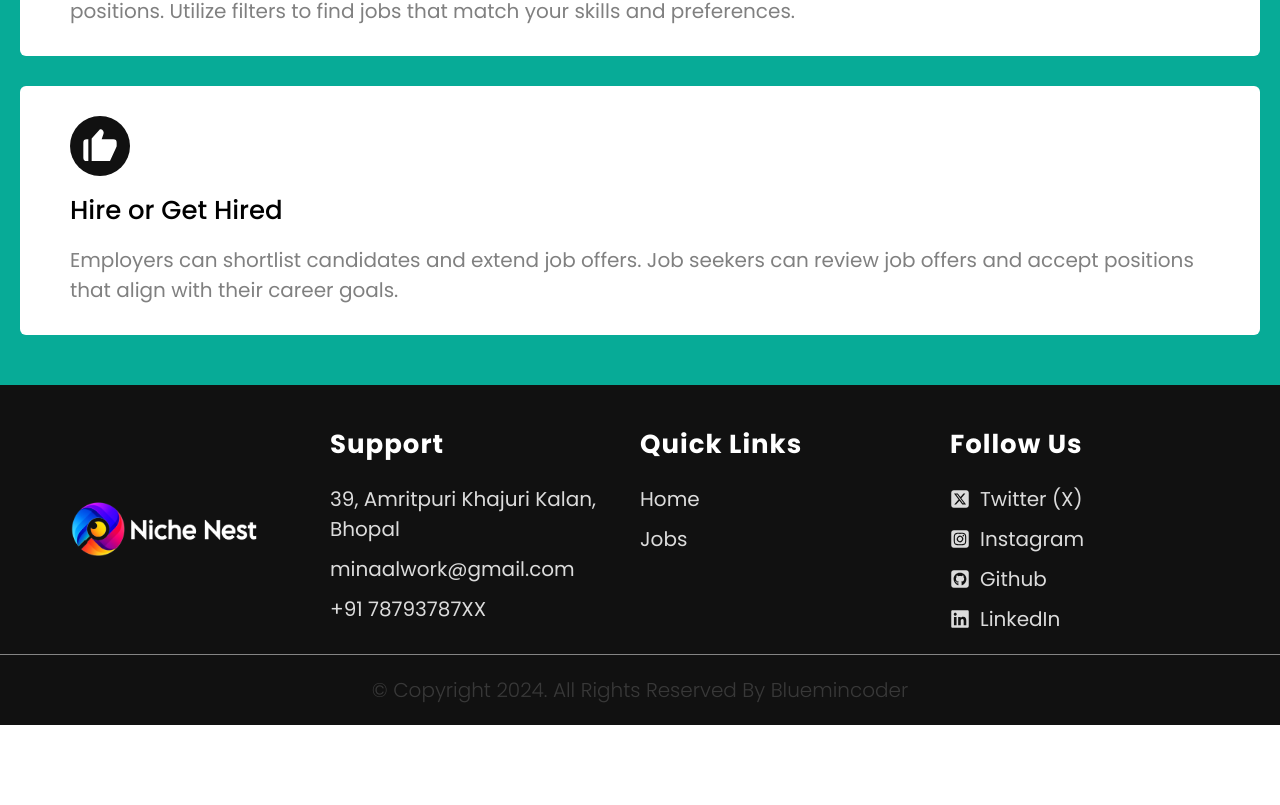
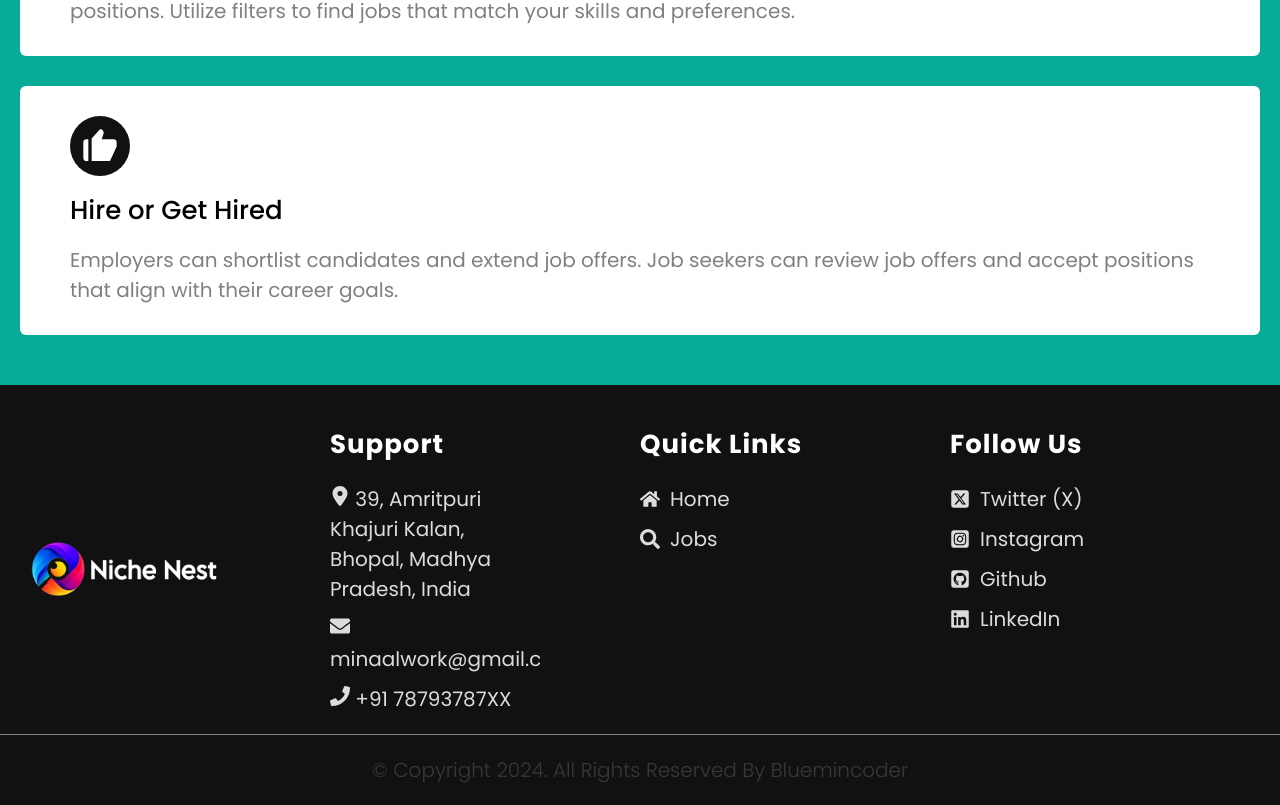
Before and after one commit to bluemincoder/Job-Portal, a React (Vite) app in the folder Client/: page / in a window 1280 px wide. Shown: the part 2173-2978 px from the top of the page. Before the commit the page ends 2898 px from the top, so only its background shows below. Built offline with nearby package versions, Linux system fonts and the light colour scheme; no server answers.

Commit message:
feat: Updated footer

```diff
--- a/Client/src/App.css
+++ b/Client/src/App.css
@@ -258,7 +258,7 @@ footer {
 }
 footer div {
   flex: 1;
-  padding-right: 20px;
+  padding-right: 100px;
 }
 footer div:first-child {
   display: flex;
--- a/Client/src/components/Footer.jsx
+++ b/Client/src/components/Footer.jsx
@@ -7,7 +7,22 @@ import {
     FaYoutube,
     FaLinkedin,
     FaSquareGithub,
+    FaPersonRifle,
+    FaPersonDotsFromLine,
+    FaLocationPin,
+    FaMapLocation,
+    FaLocationDot,
 } from "react-icons/fa6";
+import {
+    FaDashcube,
+    FaEnvelope,
+    FaHome,
+    FaLocationArrow,
+    FaPhone,
+    FaSearch,
+    FaSquare,
+    FaVoicemail,
+} from "react-icons/fa";
 
 const Footer = () => {
     const { isAuthenticated } = useSelector((state) => state.user);
@@ -20,9 +35,24 @@ const Footer = () => {
                 <div>
                     <h4>Support</h4>
                     <ul>
-                      <li>39, Amritpuri Khajuri Kalan, Bhopal</li>
-                      <li>minaalwork@gmail.com</li>
-                      <li>+91 78793787XX</li>
+                        <li>
+                            <span>
+                                <FaLocationDot />
+                            </span>
+                            <span>  39, Amritpuri Khajuri Kalan, Bhopal, Madhya Pradesh, India</span>
+                        </li>
+                        <li>
+                            <span>
+                                <FaEnvelope />
+                            </span>
+                            <span>  minaalwork@gmail.com</span>
+                        </li>
+                        <li>
+                            <span>
+                                <FaPhone />
+                            </span>
+                            <span>  +91 78793787XX</span>
+                        </li>
                     </ul>
                 </div>
 
@@ -30,14 +60,29 @@ const Footer = () => {
                     <h4>Quick Links</h4>
                     <ul>
                         <li to={"/"}>
-                          <Link>Home</Link>
+                            <Link>
+                                <span>
+                                    <FaHome />
+                                </span>
+                                <span>Home</span>
+                            </Link>
                         </li>
                         <li to={"/jobs"}>
-                          <Link>Jobs</Link>
+                            <Link>
+                                <span>
+                                    <FaSearch />
+                                </span>
+                                <span>Jobs</span>
+                            </Link>
                         </li>
                         {isAuthenticated && (
                             <li>
-                              <Link to={"/dashboard"}>Dashboard</Link>
+                                <Link to={"/dashboard"}>
+                                    <span>
+                                        <FaPersonDotsFromLine />
+                                    </span>
+                                    <span>Dashboard</span>
+                                </Link>
                             </li>
                         )}
                     </ul>
```
Lines whose indentation alone changed are shown as unchanged.
